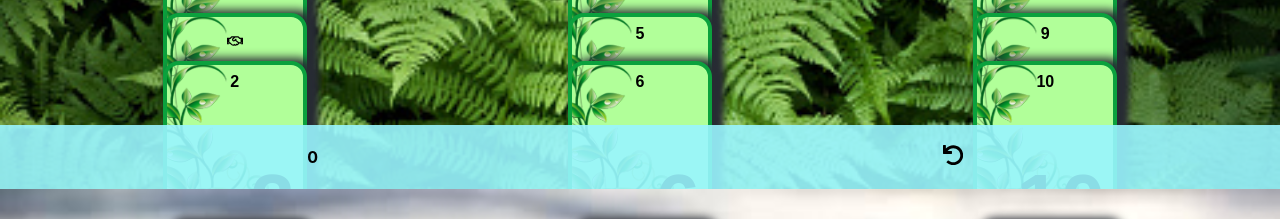
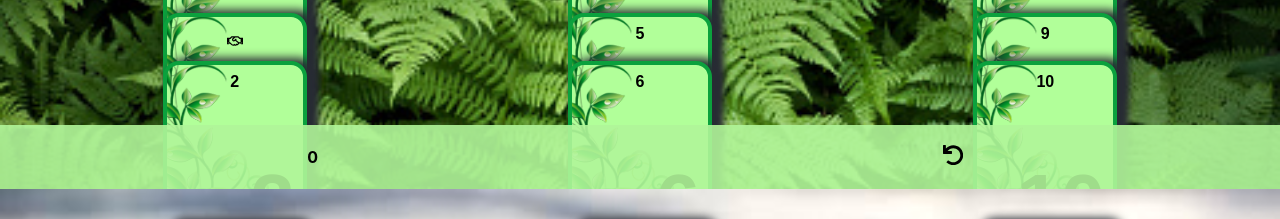
Before and after one commit to ella-jennings/cs50-final-project, a React (Create React App) app: page / in a window 1280 px wide. Shown: the part 1160-1379 px from the top of the page. Built offline with nearby package versions, Linux system fonts and the light colour scheme.

Commit message:
fix: green total is green

```diff
--- a/src/components/city/city.scss
+++ b/src/components/city/city.scss
@@ -55,7 +55,7 @@
     background-color: rgba(153, 245, 255, 0.9) ;
 }
 .total_green {
-    background-color: rgba(153, 245, 255, 0.9) ;
+    background-color: rgba(177, 245, 153, 0.9) ;
 }
 .total_red {
     background-color: rgba(222, 131, 115, 0.9) ;
```
